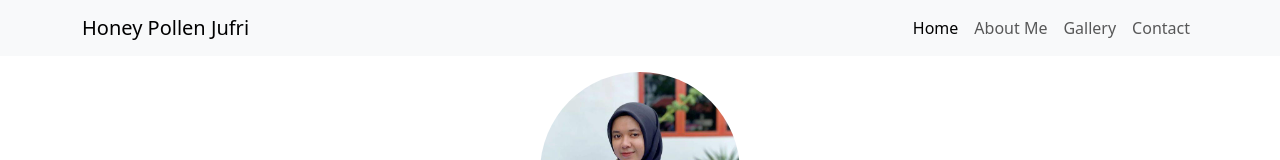
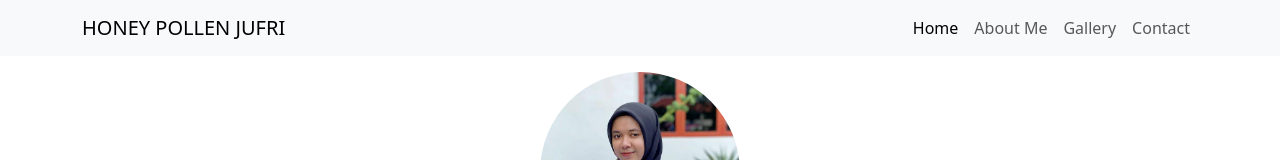
Before and after one commit to honeypollenjufri/website, a plain HTML site: page index.html in a window 1280 px wide. Shown: the top 160 px of the page. Drawn offline with nearby package versions, Linux system fonts and the light colour scheme.

Commit message:
Update index.html

```diff
--- a/index.html
+++ b/index.html
@@ -19,7 +19,7 @@
   <body>
     <nav class="navbar navbar-expand-lg bg-body-tertiary fixed-top">
       <div class="container">
-        <a class="navbar-brand" href="#"> Honey Pollen Jufri </a>
+        <a class="navbar-brand" href="#"> HONEY POLLEN JUFRI </a>
         <button class="navbar-toggler" type="button" data-bs-toggle="collapse" data-bs-target="#navbarNav" aria-controls="navbarNav" aria-expanded="false" aria-label="Toggle navigation">
           <span class="navbar-toggler-icon"></span>
         </button>
```
